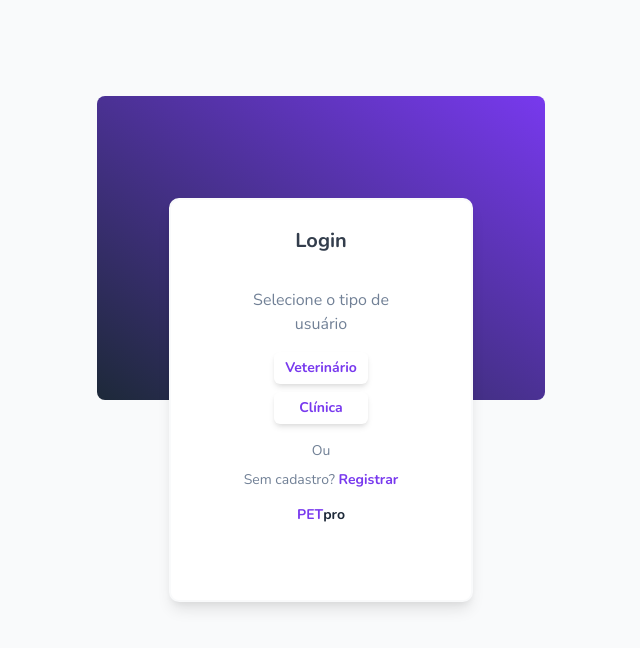
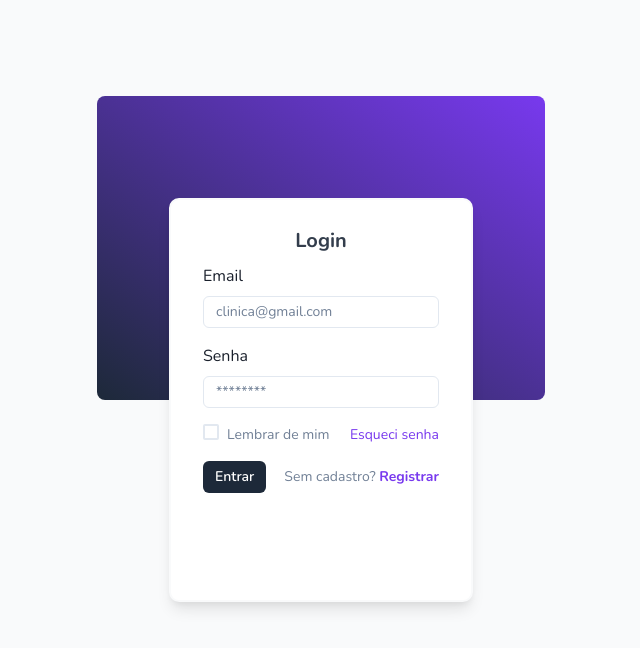
Before and after one commit to matheusmartinsInsper/fronted-petpro, a Next.js app: page /Signin in a window 1280 px wide. Shown: the top 648 px of the page, without its empty margins (319-959 px from the left). Built offline with nearby package versions, Linux system fonts and the light colour scheme.

Commit message:
fixed: tela de login

```diff
--- a/app/Signin/components/clinicsignin.tsx
+++ b/app/Signin/components/clinicsignin.tsx
@@ -1,4 +1,4 @@
-import { Box, FormControl, FormLabel, Input, VStack, Button, useToast,Text,Checkbox } from '@chakra-ui/react';
+import { Box, FormControl, FormLabel, Input, VStack, Button, useToast,Text,Checkbox,Link } from '@chakra-ui/react';
 import { useState,createContext, useContext } from 'react';
 import axios from '../../../utils/axiosConfig';
 import { useRouter } from 'next/navigation';
@@ -19,7 +19,7 @@ const ClinicSignin = () => {
 
   const handleSubmit = async () => {
     try {
-      const response = await axios.post('http://localhost:5206/api/Signin/Clinic', {
+      const response = await axios.post('http://localhost:5206/api/Signin/Platform', {
         "email":email,
         "password":password,
       });
@@ -90,7 +90,7 @@ const ClinicSignin = () => {
         Esqueci senha
       </Text>
     </Box>
-    <Box display="flex" justifyContent="flex-start" mt={4}>
+    <Box display="flex" justifyContent="space-between" alignItems={["start","center"]} mt={4} flexDirection={["column-reverse","row"]}>
       <Button
         color="white"
         backgroundColor="primary.200"
@@ -98,9 +98,13 @@ const ClinicSignin = () => {
         _focus={{ backgroundColor: 'primary.300' }}
         size={"sm"}
         onClick={handleSubmit}
+        mt={["4","0"]}
       >
         Entrar
       </Button>
+      <Text color="gray.500" fontSize={["xs","sm"]}>
+        Sem cadastro? <Link fontSize={["xs","sm"]} href="/Signup" _hover={{textDecoration:"none"}} color={"primary.300"} fontWeight={"bold"}>Registrar</Link>
+        </Text>
     </Box>
   </Box>
 </VStack>
--- a/app/Signin/components/collaboratorsignin.tsx
+++ b/app/Signin/components/collaboratorsignin.tsx
@@ -11,7 +11,7 @@ const Signin = () => {
 
   const handleSubmit = async () => {
     try {
-      const response = await axios.post('http://localhost:5206/api/Signin/Collaborator', {
+      const response = await axios.post('http://localhost:5206/api/Signin/Platform', {
         "email":email,
         "password": password,
       });
--- a/app/Signin/page.tsx
+++ b/app/Signin/page.tsx
@@ -28,72 +28,16 @@ const SignupPage = () => {
     <Flex minH="100vh">
       {/* Container da Esquerda */}
       <Flex flex="3.5" bg="primary.100" p={8} justifyContent="center" alignItems="center">
-        <Box bgColor={"primary.300"}  bgGradient="linear(to-tr, primary.200, primary.300)"  position={"absolute"} width={["90vw","35vw"]} height={["30vh","38vh"]} top={["12vh","12vh"]} borderRadius={"lg"}></Box>
-        <Box bg="white" zIndex={"2"}  p={4} shadow="lg" borderWidth="2px" borderRadius="10px" textAlign="center" width={["80%","25%"]} height={["55%","55%"]} borderColor={"primary.100"}>
+        <Box bgColor={"primary.300"}  bgGradient="linear(to-tr, primary.200, primary.300)"  position={"absolute"} width={["90vw","35vw"]} height={["25vh","38vh"]} top={["20vh","12vh"]} borderRadius={"lg"}></Box>
+        <Box bg="white" zIndex={"2"}  p={4} shadow="lg" borderWidth="2px" borderRadius="10px" textAlign="center" width={["85%","25%"]} height={["45%","55%"]} borderColor={"primary.100"}>
         <Flex alignItems="center" justifyContent="center">
       <Heading as="h1" size="md" mb={10} color="primary.200" display="flex" alignItems="center" marginBottom={"-5px"} opacity={"90%"}>
         Login
       </Heading>
     </Flex>
-          {userType ? (
-            <Box textAlign="left">
-              <IconButton
-                aria-label="Voltar"
-                icon={<ArrowBackIcon />}
-                onClick={handleBack}
-                alignSelf="flex-start"
-                mb={0}
-                backgroundColor={"white"}
-                size={"sm"}
-                _hover={{backgroundColor:"primary.100"}}
-              />
-              {userType === 'vet' && <VetSignin />}
-              {userType === 'clinic' && <ClinicSignin />}
+          <Box textAlign="left">
+              <ClinicSignin />
             </Box>
-          ) : (
-            <Flex justifyContent="center" alignItems="center" height="80%">
-      <VStack spacing={2} align="center" width="70%">
-
-        <Text color="gray.500" mb={"2"} mt="4" fontSize={["xs","md"]}>Selecione o tipo de usuário</Text>
-        <Button
-          width="50%"
-          color="primary.300"
-          boxShadow={"md"}
-          fontWeight={"bold"}
-          onClick={() => setUserType('vet')}
-          backgroundColor="white"
-          _hover={{ backgroundColor: 'primary.300',color:"primary.100" }}
-          _focus={{ backgroundColor: 'primary.300',color:"primary.100"  }}
-          size={"sm"}
-          fontSize={["xs","sm"]}
-        >
-          Veterinário
-        </Button>
-        <Button
-          width="50%"
-          color="primary.300"
-          boxShadow={"md"}
-          fontWeight={"bold"}
-          onClick={() => setUserType('clinic')}
-          backgroundColor="white"
-          _hover={{ backgroundColor: 'primary.300',color:"primary.100" }}
-          _focus={{ backgroundColor: 'primary.300',color:"primary.100"  }}
-          size={"sm"}
-          mb="2"
-          fontSize={["xs","sm"]}
-        >
-           Clínica
-        </Button>
-        <Text color="gray.500" fontSize={"sm"}>Ou</Text>
-        <Text color="gray.500" fontSize={["xs","sm"]}>
-        Sem cadastro? <Link fontSize={["xs","sm"]} href="/Signup" _hover={{textDecoration:"none"}} color={"primary.300"} fontWeight={"bold"}>Registrar</Link>
-        </Text>
-        <Heading cursor={"pointer"} onClick={()=>redirectlp()} as="h1" size="xs" mb={1} color="primary.200" display="flex" alignItems="center" marginBottom={"-5px"} bottom={"0"}>
-        <span style={{ color: '#7839EE' }}>PET</span>pro
-      </Heading>
-      </VStack>
-    </Flex>
-          )}
         </Box>
       </Flex>
     </Flex>
--- a/app/Signup/page.tsx
+++ b/app/Signup/page.tsx
@@ -45,7 +45,7 @@ const SignupPage = () => {
             <Flex justifyContent="center" alignItems="center" height="80%">
       <VStack spacing={2} align="center" width="70%">
 
-        <Text color="gray.500" mb={"2"} mt="4">Selecione o tipo de usuário abaixo e preencha seus dados</Text>
+        <Text color="gray.500" mb={"2"} mt="4">Selecione o tipo de usuário </Text>
         <Button
           width="50%"
           color="primary.300"
```
